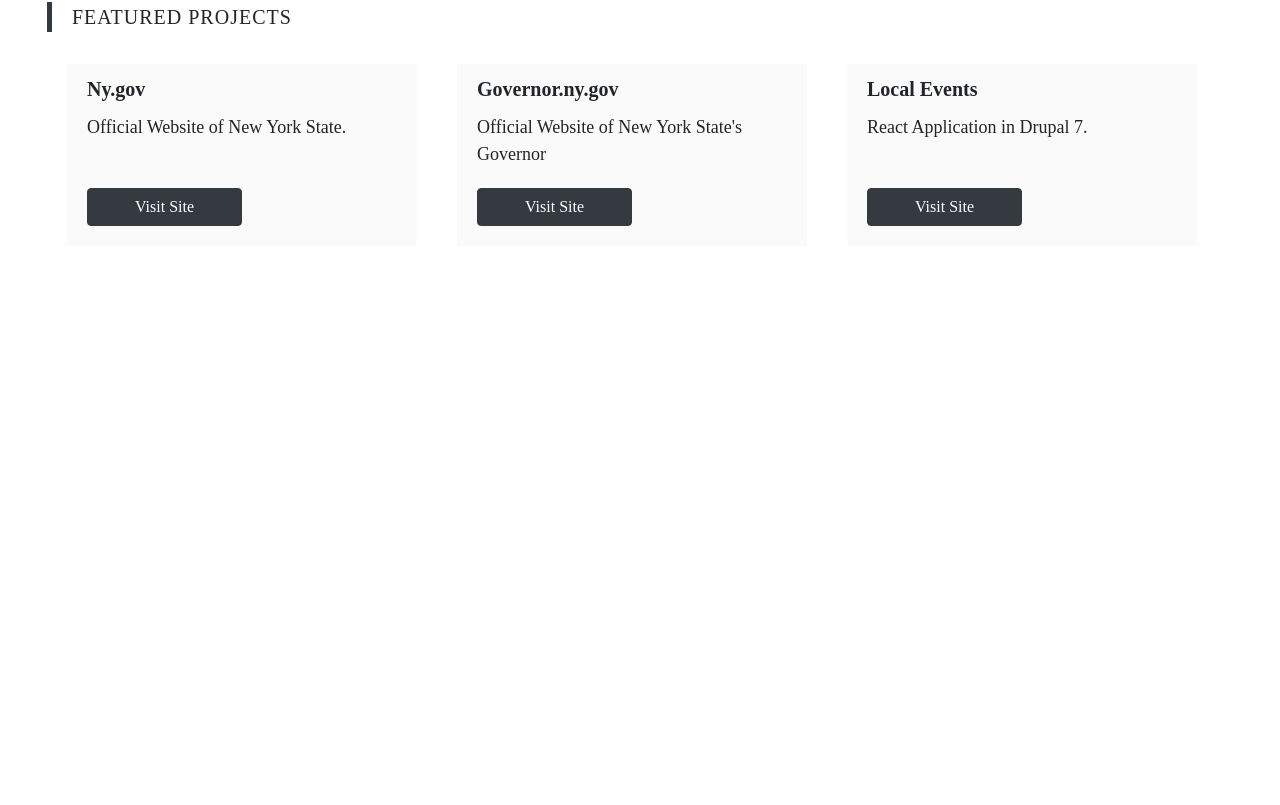
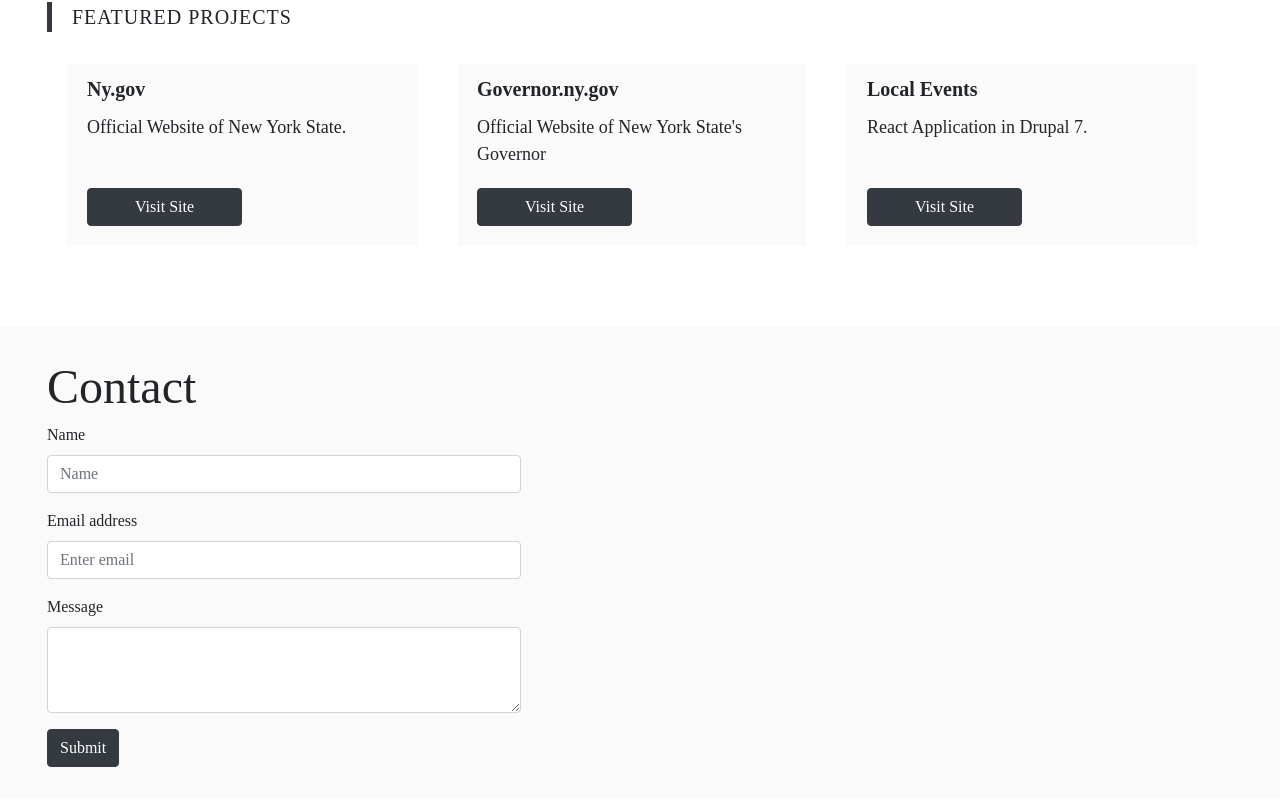
Before and after one commit to lmilne360/khang8591.github.io, a Next.js app: page / in a window 1280 px wide. Shown: the part 590-1395 px from the top of the page. Before the commit the page ends 916 px from the top, so only its background shows below. Built offline with nearby package versions, Linux system fonts and the light colour scheme; some icons are missing; a web font is replaced by a local one.

Commit message:
Added form

```diff
--- a/components/container/content.js
+++ b/components/container/content.js
@@ -1,12 +1,14 @@
 import Banner from "../sections/banner";
 import Skills from "../sections/skills";
 import { Projects } from "../sections/projects";
+import Footer from "../sections/footer";
 
 const Content = () => (
     <div className="content">
         <Banner />
         <Skills />
         <Projects />
+        <Footer />
     </div>
 );
 
--- /dev/null
+++ b/components/sections/footer.js
@@ -0,0 +1,75 @@
+const Footer = () => {
+  return (
+    <div className="jumbotron jumbotron-fluid">
+      <div className="container-fluid">
+        <div className="meta-wrapper">
+          <h1 className="display-4 name">Contact</h1>
+          <form action="https://formspree.io/khang859@gmail.com" method="POST">
+            <div className="form-group">
+              <label htmlFor="nameInput">Name</label>
+              <input
+                type="text"
+                name="name"
+                className="form-control"
+                id="nameInput"
+                placeholder="Name"
+              />
+            </div>
+            <div className="form-group">
+              <label htmlFor="inputEmail1">Email address</label>
+              <input
+                name="_replyto"
+                type="email"
+                className="form-control"
+                id="inputEmail1"
+                aria-describedby="emailHelp"
+                placeholder="Enter email"
+              />
+            </div>
+            <div className="form-group">
+              <label htmlFor="formControlTextarea1">Message</label>
+              <textarea
+                className="form-control"
+                id="formControlTextarea1"
+                rows="3"
+                name="message"
+              ></textarea>
+            </div>
+            <button type="submit" className="btn btn-dark">
+              Submit
+            </button>
+          </form>
+        </div>
+      </div>
+      <style jsx>
+        {`
+          .meta-wrapper {
+            width: 40%;
+          }
+          .name {
+            font-family: "Segoe UI Bold";
+            font-size: 48px;
+          }
+          .container-fluid {
+            max-width: 1280px;
+          }
+
+          .jumbotron {
+            background-color: #fafafa;
+            padding: 2rem;
+            margin-bottom: 5em;
+          }
+
+          .container-fluid {
+            justify-content: center;
+            display: flex;
+            flex-flow: column;
+            margin: 0 auto;
+          }
+        `}
+      </style>
+    </div>
+  );
+};
+
+export default Footer;
--- a/pages/index.js
+++ b/pages/index.js
@@ -33,7 +33,6 @@
       </div>
 
       <style jsx>{`
-
         .container-wrapper {
           margin: 0;
           padding: 0;
```
